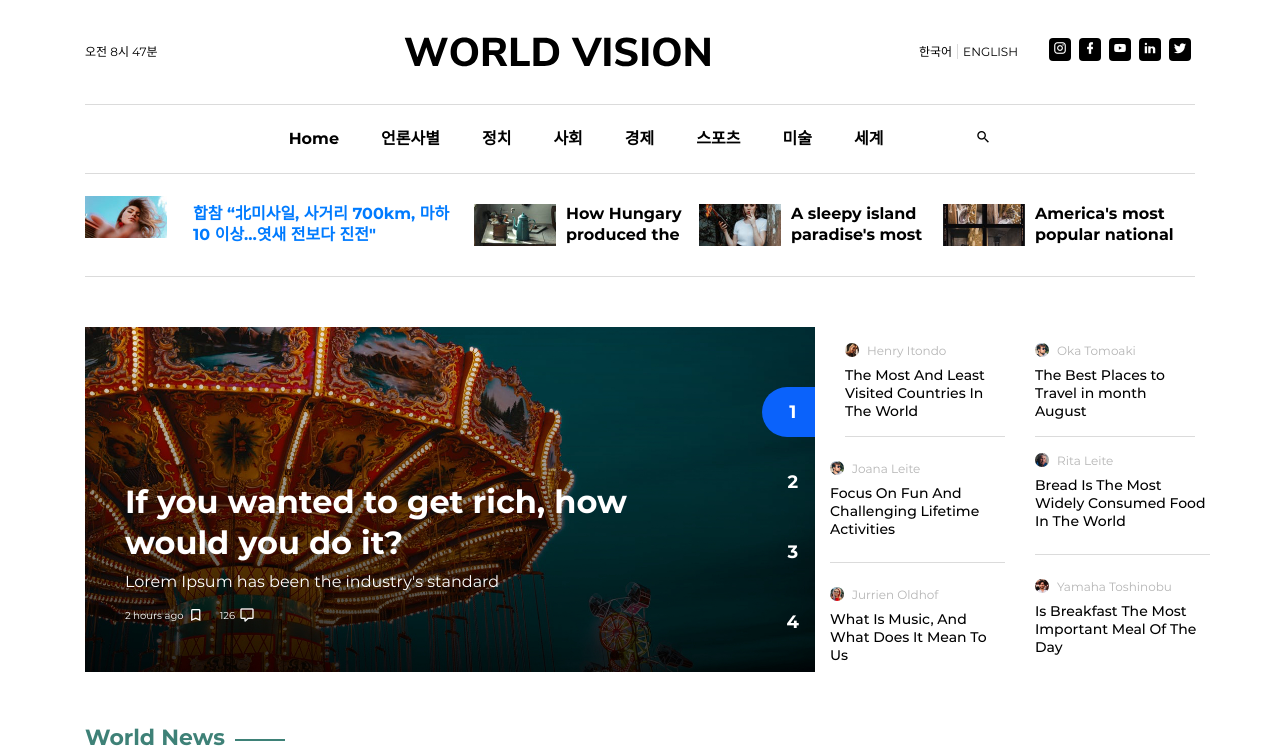
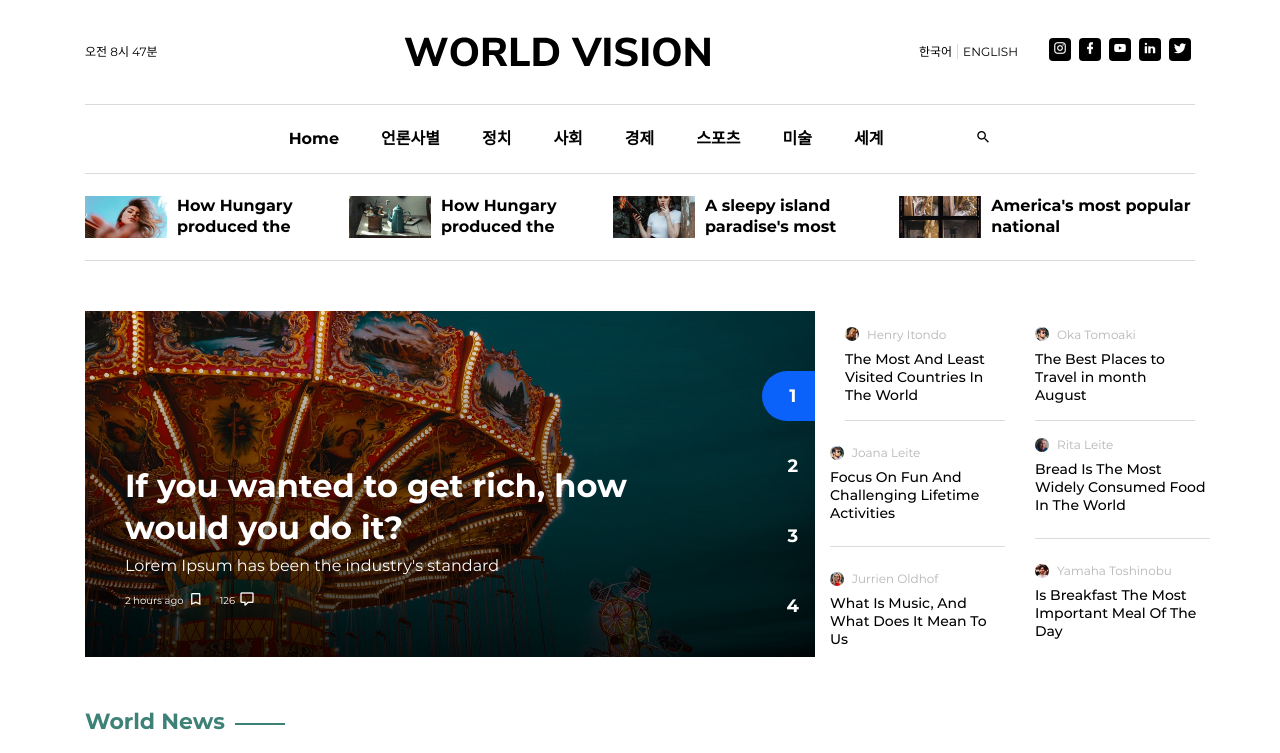
Before and after one commit to whd1028/123, a Django app: page /news/ in a window 1280 px wide. Shown: the top 753 px of the page. Run offline with Django 4.2, Linux system fonts and the light colour scheme; some libraries are stand-ins or nearby versions.

Commit message:
index correction final

```diff
--- a/news/templates/index.html
+++ b/news/templates/index.html
@@ -1,5 +1,4 @@
 <!DOCTYPE html>
-{% load static %}
 <html lang="zxx">
   <head>
     <!-- Required meta tags -->
@@ -8,19 +7,11 @@
     <meta http-equiv="X-UA-Compatible" content="ie=edge" />
     <title>World Vision</title>
     <!-- plugin css for this page -->
-    <link
-      rel="stylesheet"
-      href="{% static 'vendors/mdi/css/materialdesignicons.min.css' %}"
-    />
+    {% load static %}
+    <link rel="stylesheet" href="{% static 'vendors/mdi/css/materialdesignicons.min.css' %}"/>
     <link rel="stylesheet" href="{% static 'vendors/aos/dist/aos.css/aos.css' %}" />
-    <link
-      rel="stylesheet"
-      href="{% static 'vendors/owl.carousel/dist/assets/owl.carousel.min.css' %}"
-    />
-    <link
-      rel="stylesheet"
-      href="{% static 'vendors/owl.carousel/dist/assets/owl.theme.default.min.css' %}"
-    />
+    <link rel="stylesheet" href="{% static 'vendors/owl.carousel/dist/assets/owl.carousel.min.css' %}"/>
+    <link rel="stylesheet" href="{% static 'vendors/owl.carousel/dist/assets/owl.theme.default.min.css' %}"/>
     <!-- End plugin css for this page -->
     <link rel="shortcut icon" href="{% static 'images/favicon.png' %}" />
     <!-- inject:css -->
@@ -177,9 +168,7 @@
                   />
                 </div>
                 <h5 class="m-0 font-weight-bold">
-                  <a href="https://news.naver.com/main/read.naver?mode=LSD&mid=shm&sid1=100&oid=018&aid=0005124634" class="nav-link">
-                  합참 “北미사일, 사거리 700km, 마하10 이상…엿새 전보다 진전"
-                  </a>
+                  How Hungary produced the
                 </h5>
               </div>
               <div class="d-flex justify-content-between mb-3 mb-lg-0">
```
